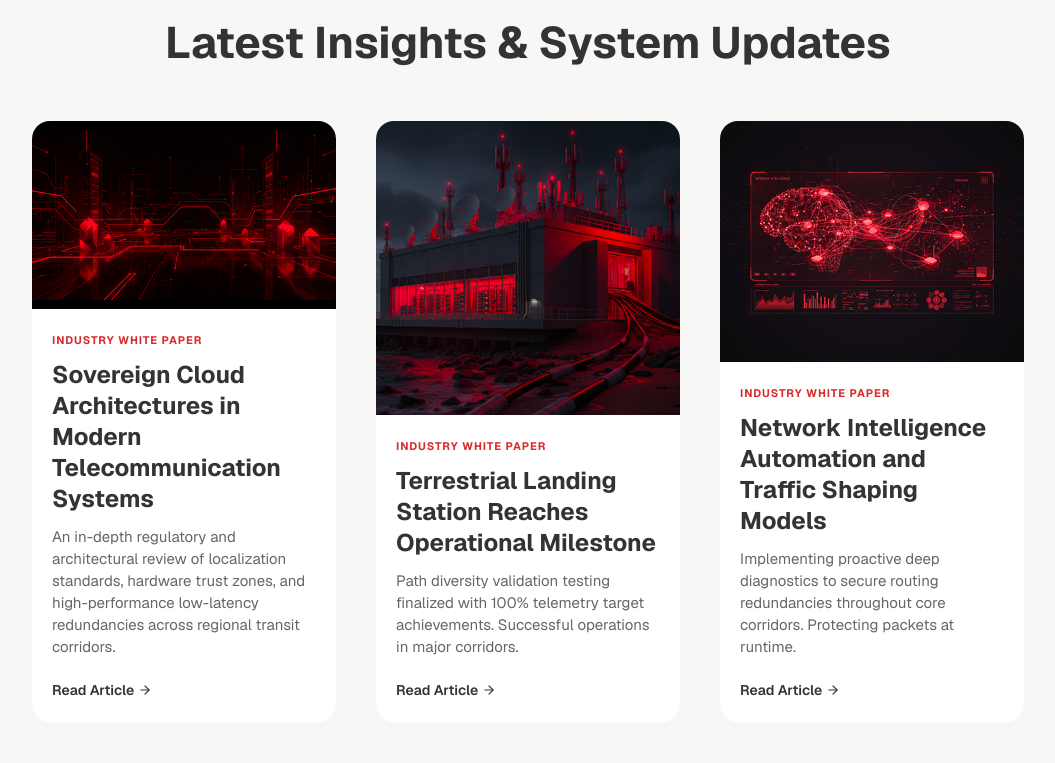
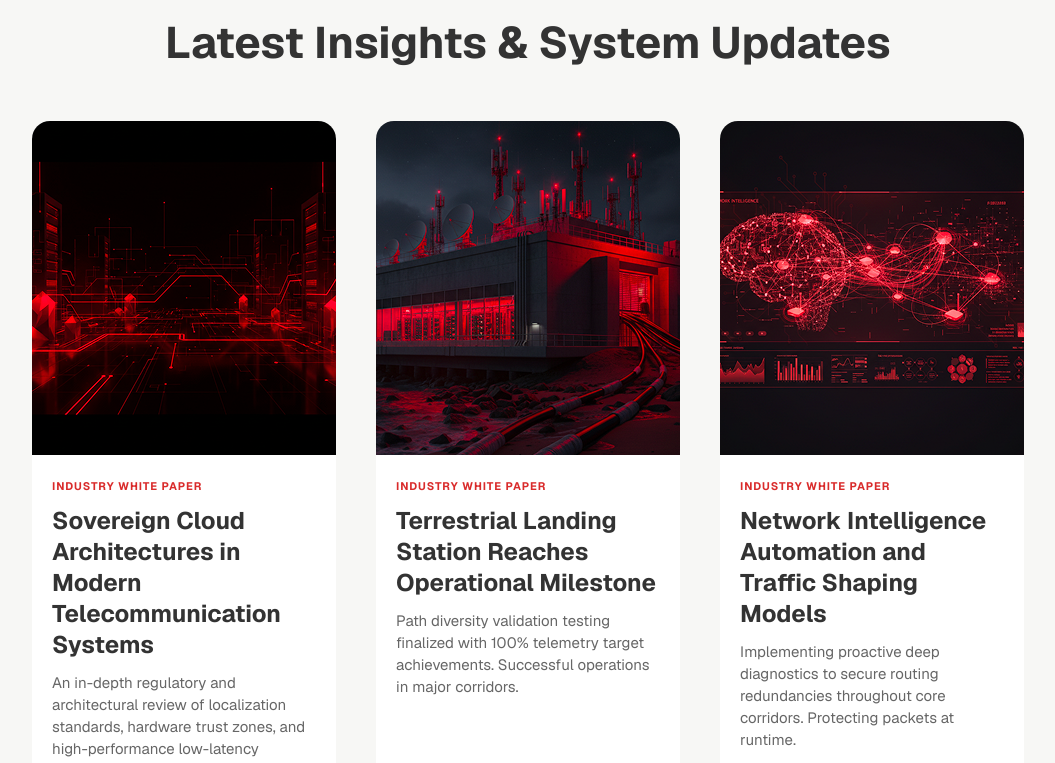
Before and after one commit to MalikAmirJaved/zeta-tech, a Next.js app: page / in a window 1280 px wide. Shown: the part 6406-7169 px from the top of the page, without its empty margins (112-1167 px from the left). Built offline with nearby package versions, Linux system fonts and the light colour scheme.

Commit message:
mpw enhanced

```diff
--- a/src/components/sections/Insights.tsx
+++ b/src/components/sections/Insights.tsx
@@ -55,19 +55,20 @@ export function Insights() {
           {articles.map((article) => (
             <div
               key={article.title}
-              className="bg-white rounded-2xl overflow-hidden flex flex-col h-[601px]"
+              className="bg-white rounded-2xl overflow-hidden flex flex-col"
             >
-              {/* Image */}
-              <div className="relative w-full h-[334px]">
+              {/* Image - Fixed height */}
+              <div className="relative w-full h-[334px] shrink-0">
                 <Image
                   src={article.image}
                   alt={article.title}
                   fill
+                  sizes="(max-width: 768px) 100vw, 453px"
                   className="object-cover"
                 />
               </div>
 
-              {/* Content */}
+              {/* Content - Fixed padding */}
               <div className="flex flex-col gap-3 p-5 pt-6 flex-1">
                 {/* Category */}
                 <span className="font-heading font-bold text-[11px] leading-[14px] tracking-[1px] text-primary uppercase">
```
